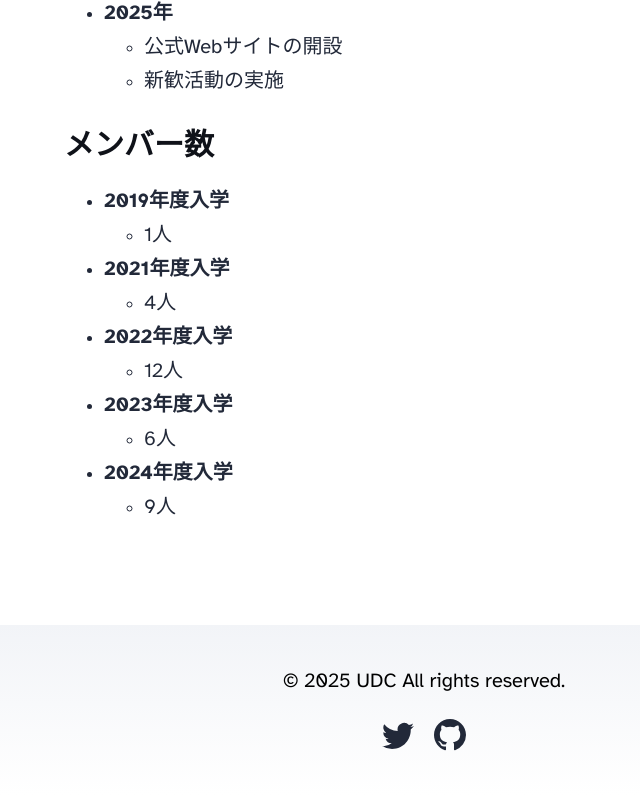
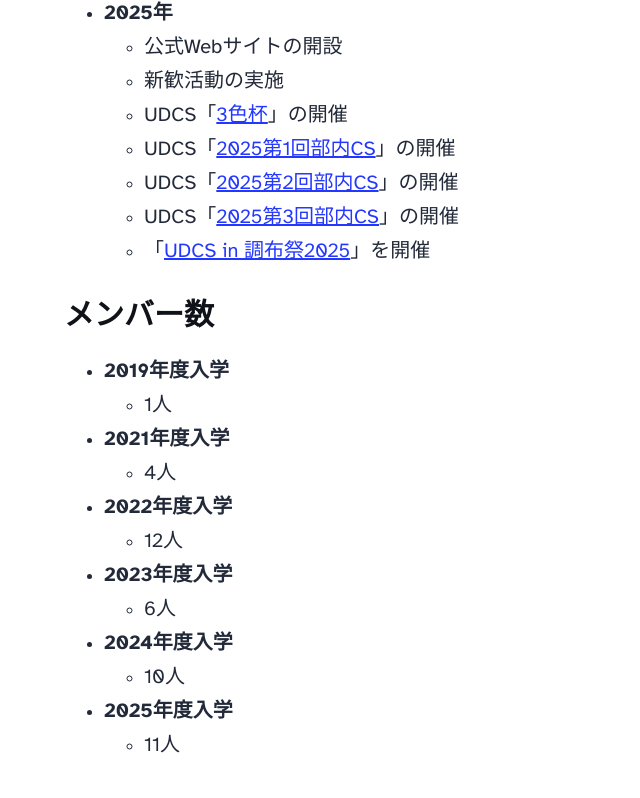
Before and after one commit to UEC-DM-Circle/uec-dm-circle.github.io, an Astro site: page /about in a window 1280 px wide. Shown: the part 2176-2974 px from the top of the page, without its empty margins (216-856 px from the left). Built offline with nearby package versions, Linux system fonts and the light colour scheme; Astro itself is replaced by a stand-in of ours.

Commit message:
docs: 沿革などを更新

```diff
--- a/src/pages/about.astro
+++ b/src/pages/about.astro
@@ -1,15 +1,14 @@
 ---
-import Layout from '../layouts/BlogPost.astro';
-import '../styles/about.css';
+import Layout from "../layouts/BlogPost.astro";
+import "../styles/about.css";
 ---
 
 <Layout
 	title="UDCについて"
 	description="About our circle, UDC"
-	pubDate={new Date('2025-04-01')}
+	pubDate={new Date("2025-04-01")}
 	heroImage="/udc.jpg"
 >
-
 	<h3>正式名称</h3>
 	<p>UDC(UECデュエマサークル)</p>
 
@@ -56,28 +55,70 @@ import '../styles/about.css';
 			<li>サークル設立</li>
 			<li>公式Twitterアカウントの開設</li>
 			<li>DMGP2022-2ndへの参加</li>
-				<li>UDCS「<a href="/udcs#udcs-2022-1" target="_blank">ボルシャック杯</a>」の開催</li>
+			<li>
+				UDCS「<a href="/udcs#udcs-2022-1" target="_blank"
+					>ボルシャック杯</a
+				>」の開催
+			</li>
 		</ul>
 		<li><b>2023年</b></li>
 		<ul>
-				<li>UDCS「<a href="/udcs#udcs-2023-1" target="_blank">禁忌録杯</a>」の開催</li>
+			<li>
+				UDCS「<a href="/udcs#udcs-2023-1" target="_blank">禁忌録杯</a
+				>」の開催
+			</li>
 			<li>DMGP2023-1stへの参加</li>
 			<li>学友会準公認団体に昇格</li>
-				<li>UDCS「<a href="/udcs#udcs-2023-2" target="_blank">カラーレス杯</a>」の開催</li>
+			<li>
+				UDCS「<a href="/udcs#udcs-2023-2" target="_blank"
+					>カラーレス杯</a
+				>」の開催
+			</li>
 			<li>部内ブロックオリパ大会の開催</li>
 		</ul>
 		<li><b>2024年</b></li>
 		<ul>
-				<li>UDCS「<a href="/udcs#udcs-2024-1" target="_blank">ドラゴン杯</a>」の開催</li>
+			<li>
+				UDCS「<a href="/udcs#udcs-2024-1" target="_blank">ドラゴン杯</a
+				>」の開催
+			</li>
 			<li>新歓活動の実施</li>
 			<li>DMGP2024-1stへの参加(個人・チーム)</li>
 			<li>学友会公認団体に昇格</li>
-				<li>「<a href="/udcs-chofu#udcs-chofu-2024-1" target="_blank">UDCS in 調布祭</a>」を開催(ゲスト：おんそく氏)</li>
+			<li>
+				「<a href="/udcs-chofu#udcs-chofu-2024-1" target="_blank"
+					>UDCS in 調布祭</a
+				>」を開催(ゲスト：おんそく氏)
+			</li>
 		</ul>
 		<li><b>2025年</b></li>
 		<ul>
 			<li>公式Webサイトの開設</li>
 			<li>新歓活動の実施</li>
+			<li>
+				UDCS「<a href="/udcs#udcs-2025-1" target="_blank">3色杯</a
+				>」の開催
+			</li>
+			<li>
+				UDCS「<a href="/udcs#udcs-2025-2" target="_blank"
+					>2025第1回部内CS</a
+				>」の開催
+			</li>
+			<li>
+				UDCS「<a href="/udcs#udcs-2025-3" target="_blank"
+					>2025第2回部内CS</a
+				>」の開催
+			</li>
+			<li>
+				UDCS「<a href="/udcs#udcs-2025-4" target="_blank"
+					>2025第3回部内CS</a
+				>」の開催
+			</li>
+			<li>
+				「<a href="/udcs-chofu#udcs-chofu-2025" target="_blank"
+					>UDCS in 調布祭2025</a
+				>」を開催
+			</li>
 		</ul>
 	</ul>
 	<h3>メンバー数</h3>
@@ -100,8 +141,11 @@ import '../styles/about.css';
 		</ul>
 		<li><b>2024年度入学</b></li>
 		<ul>
-			<li>9人</li>
+			<li>10人</li>
+		</ul>
+		<li><b>2025年度入学</b></li>
+		<ul>
+			<li>11人</li>
 		</ul>
 	</ul>
-
 </Layout>
```
Lines whose indentation alone changed are shown as unchanged.
